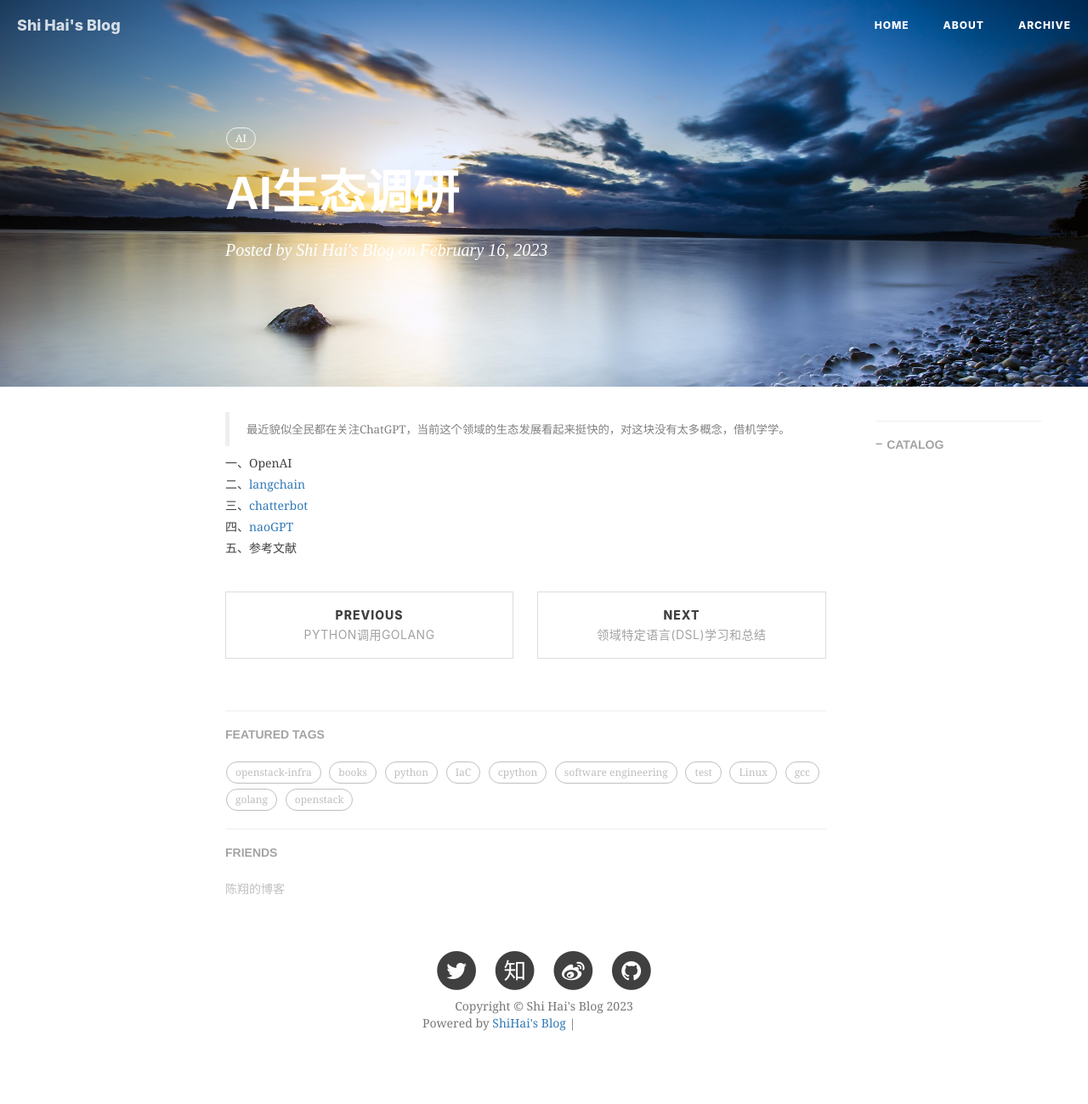
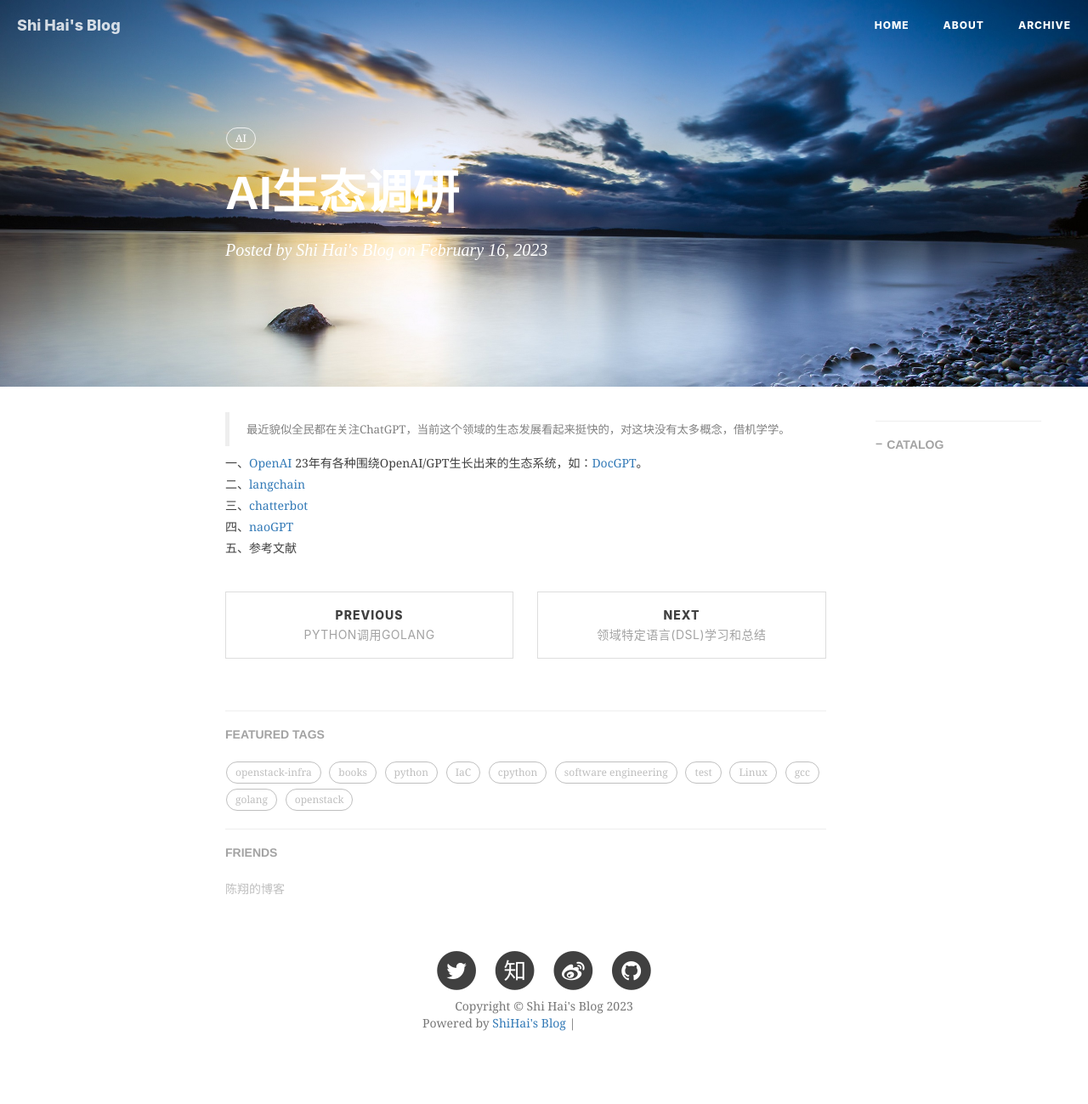
Before and after one commit to shihai1991/shihai1991.github.io, a Jekyll site: the page built from _posts/2023-02-16-openai生态调研.md, in a window 1280 px wide. Shown: the whole page at 85% size. Built offline with Jekyll 4.4.1, drawn with Linux system fonts in a browser that asks for light colours; nearby versions of some CDN libraries; comment, search, counter and statistics services are not loaded; grey boxes are pictures that could not be loaded.

Commit message:
Update 2023-02-16-openai生态调研.md

```diff
--- a/_posts/2023-02-16-openai生态调研.md
+++ b/_posts/2023-02-16-openai生态调研.md
@@ -11,7 +11,8 @@ time: '2023.02.16 10:18:00'
 > 最近貌似全民都在关注ChatGPT，当前这个领域的生态发展看起来挺快的，对这块没有太多概念，借机学学。
 
 
-一、OpenAI
+一、[OpenAI](https://github.com/openai)
+23年有各种围绕OpenAI/GPT生长出来的生态系统，如：[DocGPT](https://github.com/arc53/DocsGPT)。
 
 二、[langchain](https://langchain.readthedocs.io/en/latest/)
 
```
